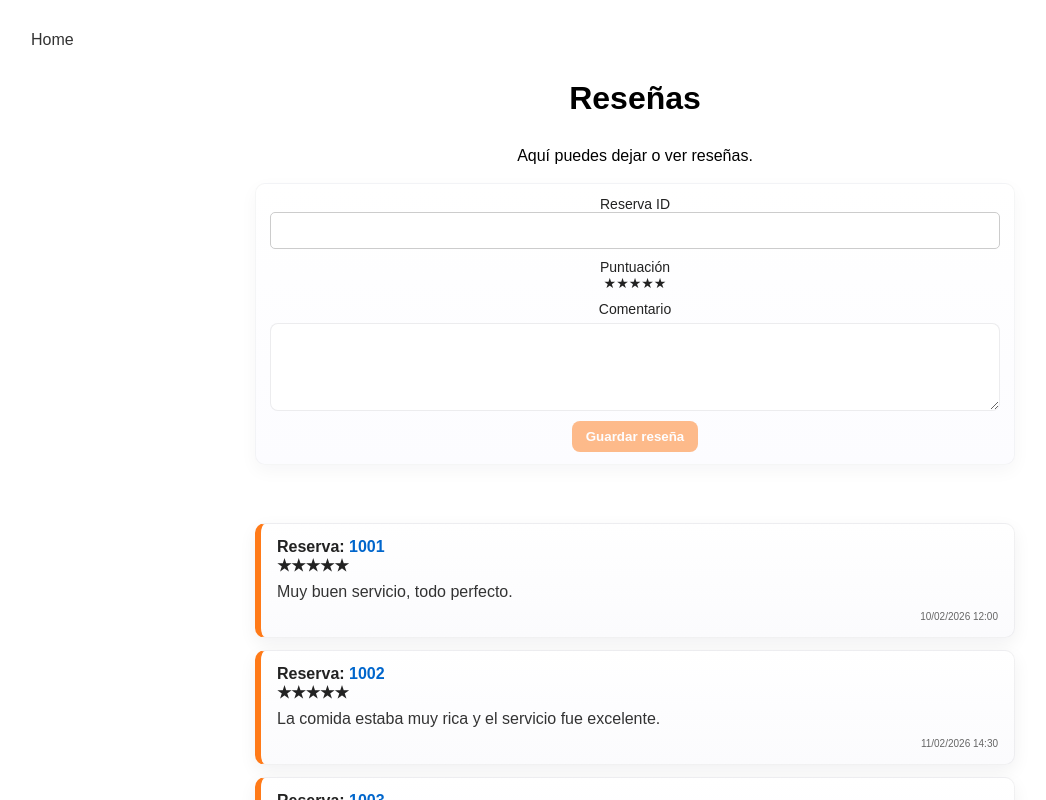
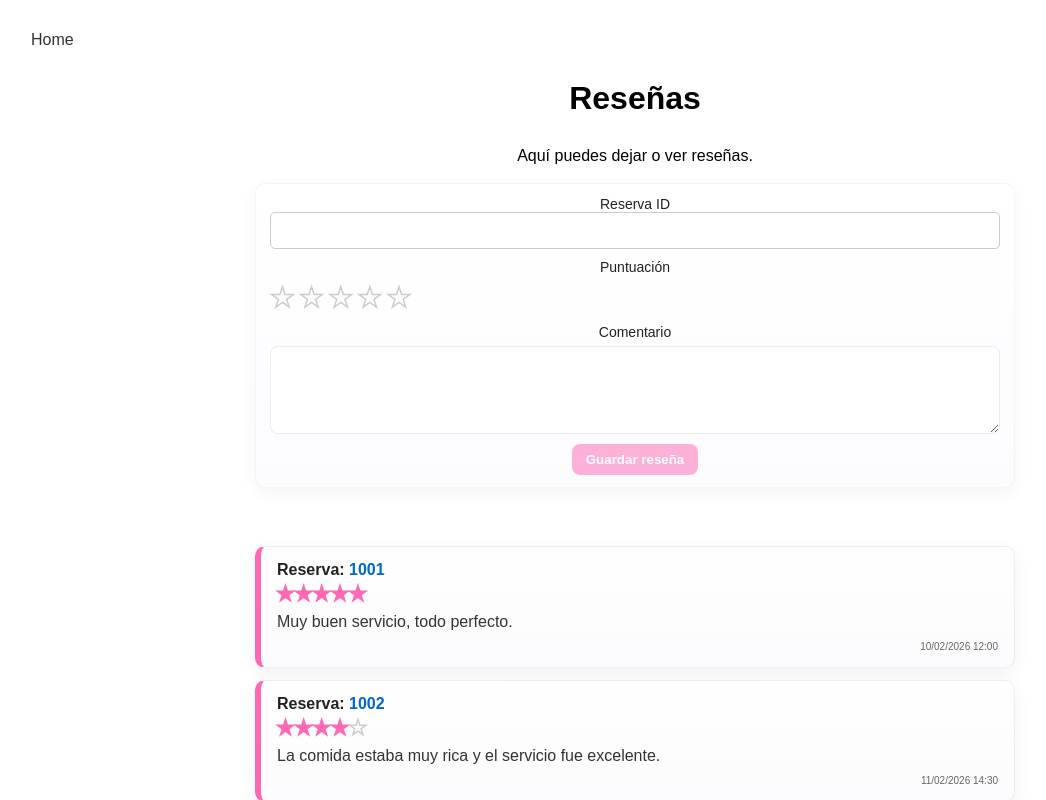
Before and after one commit to Kari-cpu-ui/crm-restaurant-frontend, an Angular app: page /review in a window 1280 px wide. Shown: the top 800 px of the page, without its empty margins (5-1051 px from the left). Built offline with nearby package versions, Linux system fonts and the light colour scheme.

Commit message:
Mejorando estilos

```diff
--- a/src/app/pages/review/review.css
+++ b/src/app/pages/review/review.css
@@ -26,7 +26,7 @@
   padding: 14px 16px;
   box-shadow: 0 6px 18px rgba(15, 23, 42, 0.06);
   border: 1px solid rgba(16,24,40,0.06);
-  border-left: 6px solid #ff7a18;
+  border-left: 6px solid #ff69b4;
   display: flex;
   flex-direction: column;
   transition: transform 160ms ease, box-shadow 160ms ease;
@@ -104,7 +104,7 @@
 }
 
 .review-form button {
-  background: #ff7a18;
+  background: #ff69b4;
   color: #fff;
   border: none;
   padding: 8px 14px;
@@ -119,6 +119,38 @@
   cursor: default;
 }
 
+/* Star rating */
+.star-rating {
+  display: flex;
+  gap: 4px;
+  margin-top: 6px;
+}
+
+.star {
+  font-size: 28px;
+  cursor: pointer;
+  color: transparent;
+  -webkit-text-stroke: 1.5px #ccc;
+  transition: color 150ms ease, -webkit-text-stroke 150ms ease;
+}
+
+.star.filled {
+  color: #ff69b4;
+  -webkit-text-stroke: 1.5px #ff69b4;
+}
+
+/* Stars in review cards (read-only) */
+.card-header .rating {
+  display: flex;
+  gap: 2px;
+  margin-top: 4px;
+}
+
+.card-header .rating .star {
+  font-size: 18px;
+  cursor: default;
+}
+
 @media (max-width: 520px) {
   .cards-grid, .review-form { padding: 0 8px; max-width: 100%; }
   .review-page { padding: 12px; }
```
